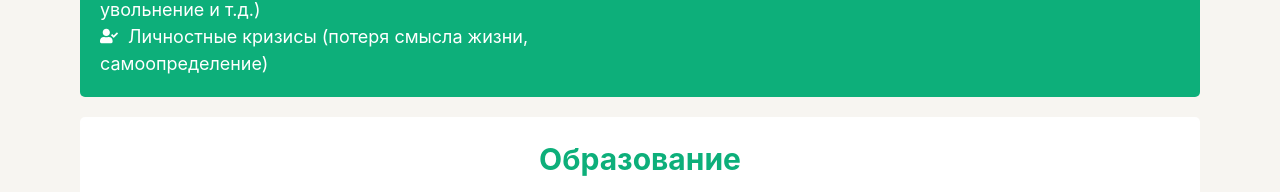
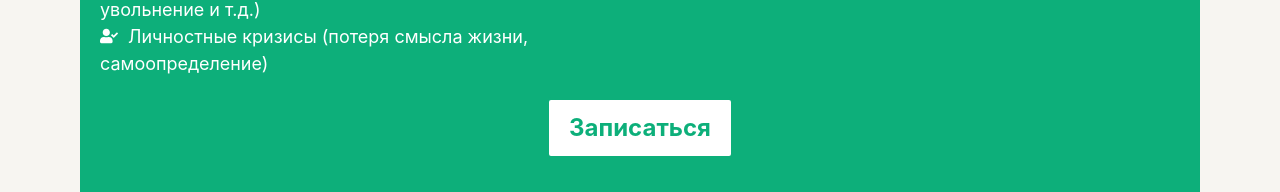
Before and after one commit to MeleshkoDmitriy/anna-vedgun-spa, a React (Vite) app: page / in a window 1280 px wide. Shown: the part 709-901 px from the top of the page. Built offline with nearby package versions, Linux system fonts and the light colour scheme; no server answers.

Commit message:
made BookingButton

```diff
--- a/src/components/ServicesList/ServicesList.module.scss
+++ b/src/components/ServicesList/ServicesList.module.scss
@@ -26,3 +26,10 @@
     margin-right: $spacing-small;
   }
 }
+
+.btnWrapper {
+  width: 100%;
+  display: flex;
+  justify-content: center;
+  align-items: center;
+}
--- a/src/components/ServicesList/ServicesList.tsx
+++ b/src/components/ServicesList/ServicesList.tsx
@@ -1,7 +1,12 @@
 import styles from './ServicesList.module.scss';
 import '../../styles/global.scss';
-import { notWorkingWith, workingWith } from '../../constants/Contacts';
+import {
+  Contacts,
+  notWorkingWith,
+  workingWith,
+} from '../../constants/Contacts';
 import { FaUserCheck, FaUserTimes } from 'react-icons/fa';
+import { BookingButton } from '../common/IconLink/BookingButton/BookingButton';
 
 export const ServicesList = () => {
   return (
@@ -30,6 +35,9 @@ export const ServicesList = () => {
           </ul>
         </div>
       </div>
+      <div className={styles.btnWrapper}>
+        <BookingButton link={Contacts.TELEGRAM} color="light" />
+      </div>
     </section>
   );
 };
--- /dev/null
+++ b/src/components/common/IconLink/BookingButton/BookingButton.module.scss
@@ -0,0 +1,74 @@
+@import '../../../../styles/variables.scss';
+
+.wrapper {
+  display: inline-block;
+  cursor: pointer;
+  padding: $spacing-medium;
+
+  .button {
+    all: unset;
+
+    .text {
+      font-size: $font-size-large;
+      font-weight: 700;
+    }
+  }
+}
+
+.light:hover,
+.light:focus,
+.light:active {
+  .button {
+    border: 3px solid #fff;
+    border-radius: $border-radius-medium;
+    padding: $spacing-small $spacing-medium;
+    background-color: $color-accent-primary;
+
+    .text {
+       color: #fff;
+    }
+  }
+}
+
+.light {
+  .button {
+    border: 3px solid $color-accent-primary;
+    border-radius: $border-radius-medium;
+    padding: $spacing-small $spacing-medium;
+    background-color: #fff;
+    transition: $transition;
+
+    .text {
+       color: $color-accent-primary;
+    }
+  }
+}
+
+.green {
+  .button {
+    border: 3px solid #fff;
+    border-radius: $border-radius-medium;
+    padding: $spacing-small $spacing-medium;
+    background-color: $color-accent-primary;
+
+    .text {
+       color: #fff;
+    }
+  }
+}
+
+.green:hover,
+.green:focus,
+.green:active {
+  .button {
+    border: 3px solid $color-accent-primary;
+    border-radius: $border-radius-medium;
+    padding: $spacing-small $spacing-medium;
+    background-color: #fff;
+    transition: $transition;
+
+    .text {
+       color: $color-accent-primary;
+    }
+  }
+}
--- /dev/null
+++ b/src/components/common/IconLink/BookingButton/BookingButton.tsx
@@ -0,0 +1,28 @@
+import { FC } from 'react';
+import styles from './BookingButton.module.scss';
+import clsx from 'clsx';
+
+interface BookingButtonProps {
+  link: string;
+  color: 'light' | 'green';
+}
+
+export const BookingButton: FC<BookingButtonProps> = ({ link, color }) => {
+  const classes = clsx(styles.wrapper, {
+    [styles.light]: color === 'light',
+    [styles.green]: color === 'green',
+  });
+
+  return (
+    <a
+      className={classes}
+      href={link}
+      target="_blank"
+      rel="noopener noreferrer"
+    >
+      <button className={styles.button}>
+        <span className={styles.text}>Записаться</span>
+      </button>
+    </a>
+  );
+};
```
